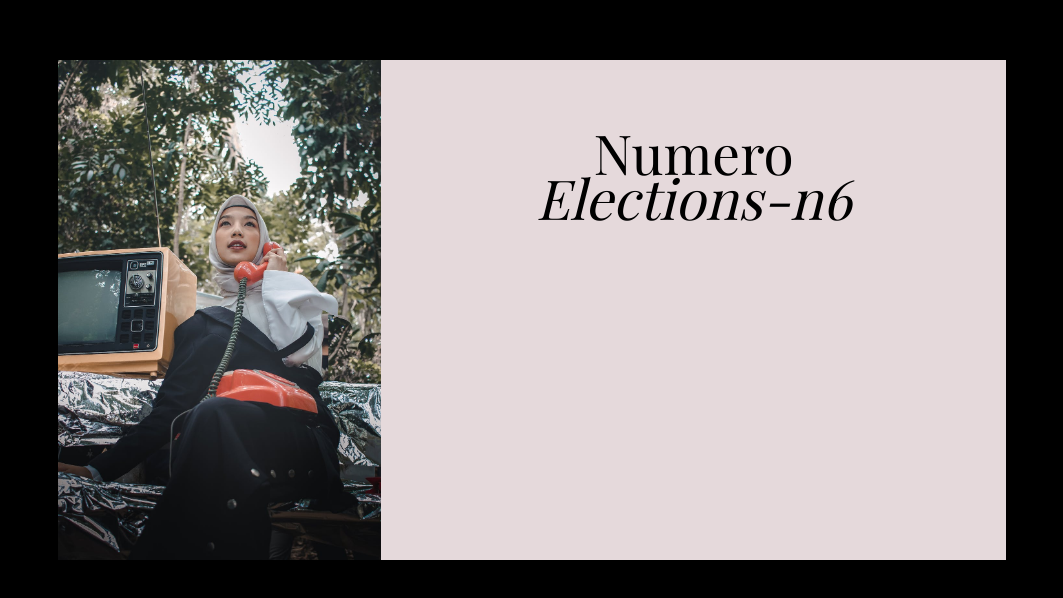
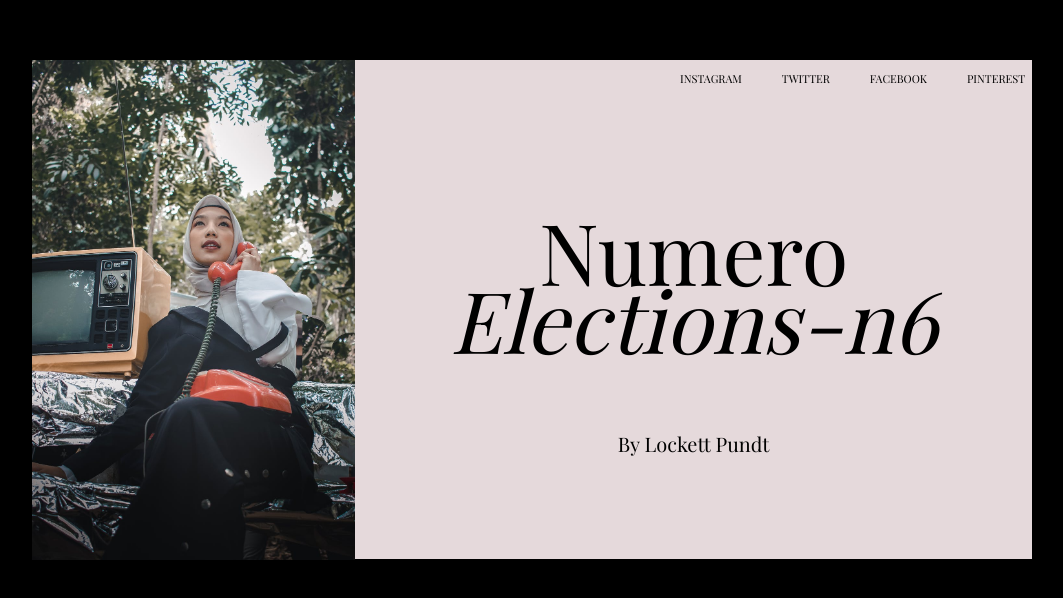
Before and after one commit to LockettPundt/Week3-HTML, a plain HTML site: page dribblePage.html in a window 1280 px wide. Shown: the part 140-738 px from the top of the page, without its empty margins (108-1171 px from the left). Drawn offline with nearby package versions, Linux system fonts and the light colour scheme.

Commit message:
got a rough version of the site found on dribbble. it's more of an interpreted version that i prefer over the original. I think the nav ar needs a little work. it's not quite right.

```diff
--- a/dribblePage.html
+++ b/dribblePage.html
@@ -9,16 +9,25 @@
                 background-color: black;
             }
             .container {
-                display: flex;
-                flex-direction: row;
                 margin: 200px auto 200px auto;
+                min-width: 1000px;
+                max-width: 1000px;
+                height: auto;
             }
             .navbar {
+                width: auto;
+                font-family: "Playfair Display";
+                display: flex;
+                text-align: center;
+                font-size: 11px;
+                margin-right: -12px;
+                padding: 0px 7px 2px 0px;
                 justify-content: flex-end;
+                height: 30px;
             }
             main {
-                background-color: #D4C1C4;
-                margin: 100px 30px 100px 30px;
+                background-color:#E5D9DB;
+                margin: 100px 80px 100px 80px;
                 width: 75%;
                 height: auto;
             }
@@ -29,34 +38,57 @@
                 text-align: center;
                 background-color: #E5D9DB;
                 font-family: "Playfair Display";
-                font-size: 55px;
-                padding: 70px 0px 0px 0px;
-                line-height: 45px;
-                width: 75%;
-                max-height: auto;
+                font-size: 85px;
+                padding: 40px 0px 0px 0px;
+                line-height: 68px;
+                width: 100%;
+                min-height: 427px;
+                max-height: 427px;
             }
             .textblock {
-                position: relative;
-                align-self: center;
+                position: absolute;
+                float: left;
                 text-align: center;
                 background-color:  #E5D9DB;
                 margin: -250px 10px 10px 80px;
                 width: 215px;
-                height: 130px;
+                height: fit-content;
             }
             .img1 {
+                float: left;
                 width: auto;
                 height: 500px;
             }
+            a {
+                text-decoration: none;
+                color: black;
+            }
+            .p2 {
+                font-family: "Playfair Display";
+                color: black;
+                line-height: 11px;
+                font-size: 20px;
+            }
+
         </style>
     </head>
     <body>
         <main id="container" class="container">
             <img class="img1" src="pexels-photo-2840134.jpg">
-            <div class="textdiv">
-                Numero<br>
+            <nav class="navbar">
+                <ul><a href="#">INSTAGRAM</a></ul>
+                <ul><a href="#">TWITTER</a></ul>
+                <ul><a href="#">FACEBOOK</a></ul>
+                <ul><a href="#">PINTEREST</a></ul>
+            </nav>
+            <section class="textdiv">
+                <p>Numero<br>
                 <em>Elections-n6</em>
-            </div>
+                </p>
+                <p class="p2">
+                    By Lockett Pundt
+                </p>
+            </section>
         </main>
 
 
```
